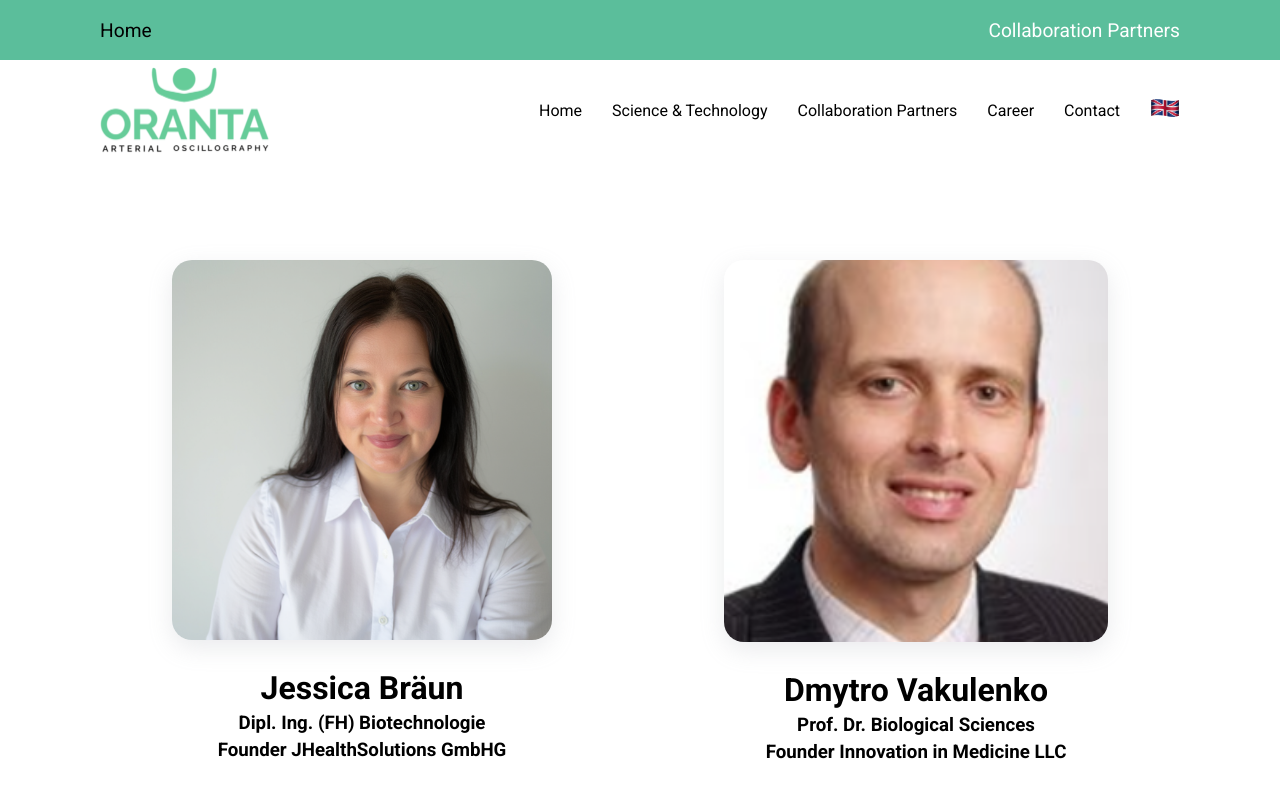
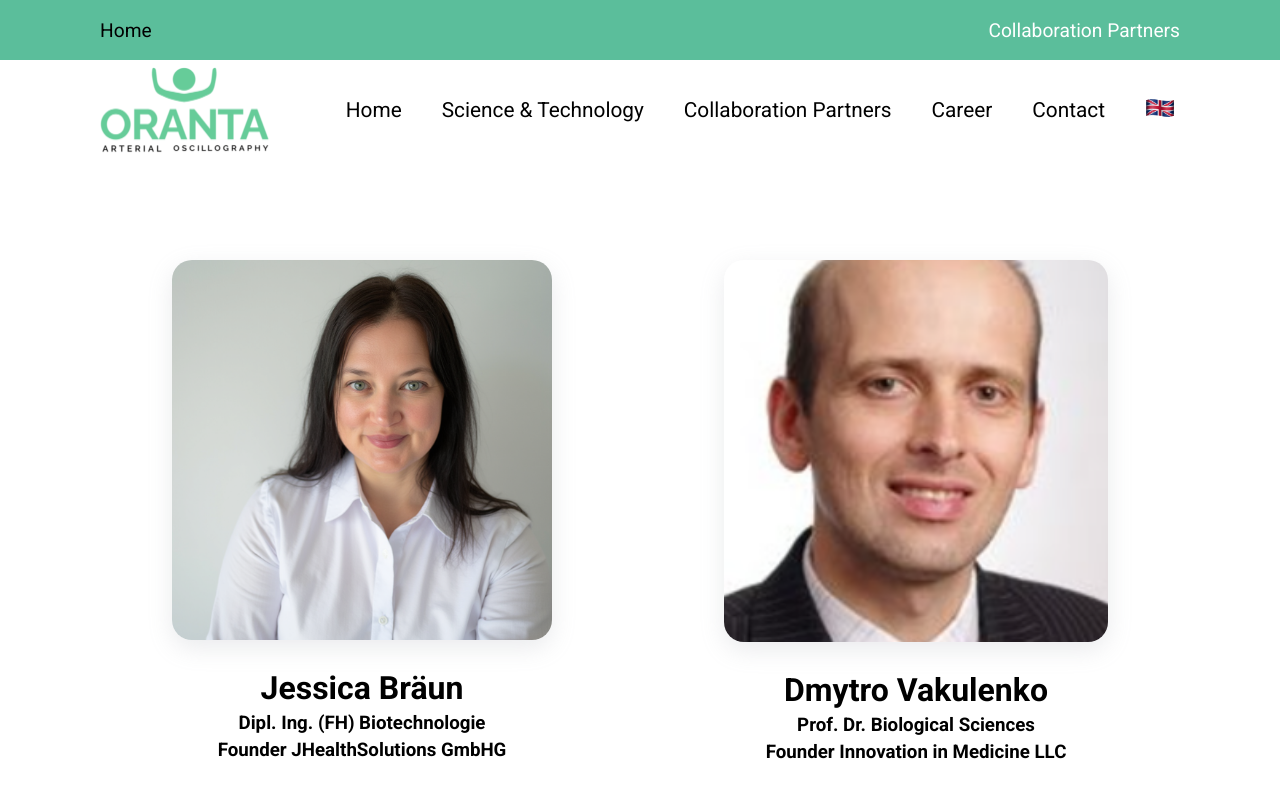
Before and after one commit to Pingis2/JHealthSolutions, a React (Vite) app: page /#/collaboration-partners in a window 1280 px wide. Built offline with nearby package versions, Linux system fonts and the light colour scheme.

Commit message:
updated image imports and some small css changes

```diff
--- a/src/components/header.tsx
+++ b/src/components/header.tsx
@@ -1,6 +1,8 @@
 import { useNavigate } from 'react-router-dom';
 import '../assets/logo/oranta-logo.png';
 import { useEffect, useState } from 'react';
+import OrantaLogo from '../assets/logo/oranta-logo.png';
+import UKFlagIcon from '../assets/icons/uk-flag-icon.png';
 
 export const Header = () => {
     const [menuDisplay, setMenuDisplay] = useState(true);
@@ -42,7 +44,7 @@ export const Header = () => {
             <header className='header'>
                 {menuDisplay && (
                     <>
-                        <img src="../src/assets/logo/oranta-logo.png" alt="logo of oranta" className='header-logo'></img>
+                        <img src={OrantaLogo} alt="logo of oranta" className='header-logo'></img>
                         <nav>
                             <ul className="nav-items">
                                 <li onClick={() => handleNavigation('/')}>Home</li>
@@ -51,7 +53,7 @@ export const Header = () => {
                                 <li onClick={() => handleNavigation('/career')}>Career</li>
                                 <li onClick={() => handleNavigation('/contact')}>Contact</li>
                                 <li>
-                                    <img src='../src/assets/icons/uk-flag-icon.png' alt='icon of the uk flag' className='language-icon' />
+                                    <img src={UKFlagIcon} alt='icon of the uk flag' className='language-icon' />
                                 </li>
                             </ul>
                             </nav>
@@ -60,7 +62,7 @@ export const Header = () => {
 
                 {!menuDisplay && (
                     <>
-                        <img src="../src/assets/logo/oranta-logo.png" alt="logo of oranta" className='header-logo'></img>
+                        <img src={OrantaLogo} alt="logo of oranta" className='header-logo'></img>
                             <div className='burger' onClick={handleBurger}>
                                 <span></span>
                                 <span></span>
@@ -77,7 +79,7 @@ export const Header = () => {
                                             <li onClick={() => handleNavigation('/career')}>Career</li>
                                             <li onClick={() => handleNavigation('/contact')}>Contact</li>
                                             <li>
-                                                <img src='../src/assets/icons/uk-flag-icon.png' alt='icon of the uk flag' className='language-icon' />
+                                                <img src={UKFlagIcon} alt='icon of the uk flag' className='language-icon' />
                                             </li>
                                         </ul>
                                     </nav>
--- a/src/pages/CollaborationPartners.tsx
+++ b/src/pages/CollaborationPartners.tsx
@@ -1,5 +1,7 @@
 import { useNavigate } from "react-router-dom";
 import { Header } from "../components/header";
+import JessicaImage from '../assets/images/collaboration-partners/jessica-image.png';
+import DmytroImage from '../assets/images/collaboration-partners/dmytro-image.png';
 
 export const CollaborationPartners = () => {
   const navigate = useNavigate();
@@ -18,7 +20,7 @@ export const CollaborationPartners = () => {
 
     <div className="profiles">
       <section className="profile-jessica">
-        <img src="../src/assets/images/collaboration-partners/jessica-image.png" alt="image of Jessica Bräun" loading="lazy"></img>
+        <img src={JessicaImage} alt="image of Jessica Bräun" loading="lazy"></img>
         <div className="info-text">
           <h1>Jessica Bräun</h1>
           <h3>Dipl. Ing. (FH) Biotechnologie</h3>
@@ -27,7 +29,7 @@ export const CollaborationPartners = () => {
       </section>
 
       <section className="profile-dmytro">
-        <img src="../src/assets/images/collaboration-partners/dmytro-image.png" alt="image of Jessica Bräun" loading="lazy"></img>
+        <img src={DmytroImage} alt="image of Jessica Bräun" loading="lazy"></img>
         <div className="info-text">
           <h1>Dmytro Vakulenko</h1>
           <h3>Prof. Dr. Biological Sciences</h3>
--- a/src/styling/header/header-desktop.scss
+++ b/src/styling/header/header-desktop.scss
@@ -27,6 +27,8 @@
 
         li {
             transition: color 0.2s ease-in;
+            padding: 5px;
+            font-size: 1.3rem;
         }
 
         li:hover {
```
